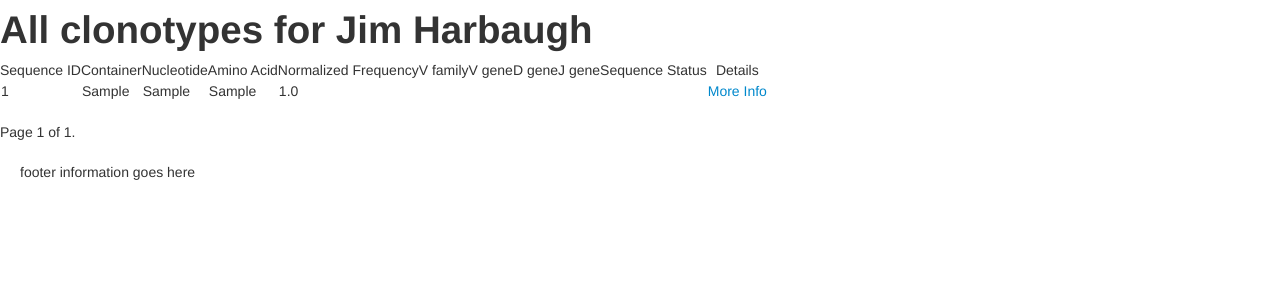
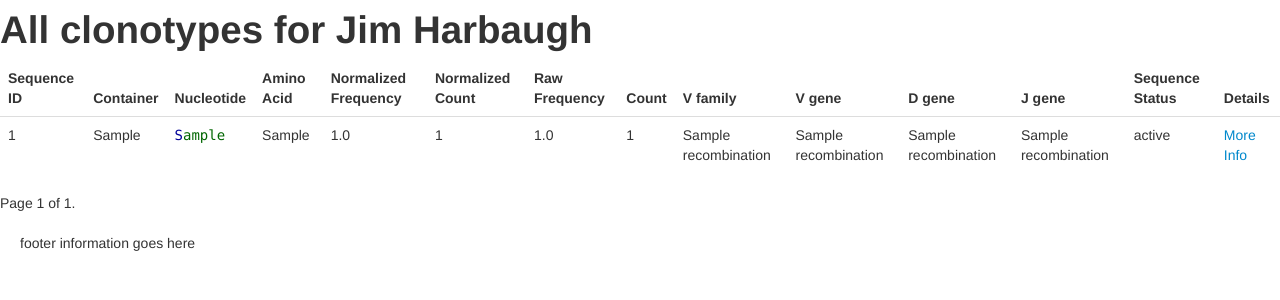
Before and after one commit to hyjkim/immunobrowser, a Django app: page /samples/1/clonotypes/ in a window 1280 px wide. Shown: the part 60-360 px from the top of the page. Run offline with Django 3.2, Linux system fonts and the light colour scheme; data comes from the database, SQL or seed files in the repository; tables that the repository leaves empty hold one stand-in row (values such as "Sample post"); parts of the project's set-up code (start-up, migrations or seed data) failed here and were passed over; some libraries are stand-ins or nearby versions.

Commit message:
Made all clonotypes sort by descending numbers of observed copies by default

```diff
--- a/clonotypes/templates/all.html
+++ b/clonotypes/templates/all.html
@@ -1,7 +1,7 @@
 {% extends "base.html" %}
 {% block content %}
 <h1>All clonotypes for {{ sample.patient.name }}</h1>
-<table>
+<table class="table">
   <thead>
     <tr>
       <th>Sequence ID</th>
@@ -9,6 +9,9 @@
       <th>Nucleotide</th>
       <th>Amino Acid</th>
       <th>Normalized Frequency</th>
+      <th>Normalized Count</th>
+      <th>Raw Frequency</th>
+      <th>Count</th>
       <th>V family</th>
       <th>V gene</th>
       <th>D gene</th>
@@ -23,14 +26,17 @@
     <tr>
       <td>{{ clonotype.sequence_id }}</td>
       <td>{{ clonotype.container }}</td>
-      <td>{{ clonotype.recombination.nucleotide }}</td>
+      <td>{{ clonotype.recombination.parsed_nucleotide }}</td>
       <td>{{ clonotype.recombination.amino_acid.sequence}}</td>
       <td>{{ clonotype.normalized_frequency }}</td>
-      <td>{{ clonotype.v_family_name }}</td>
-      <td>{{ clonotype.v_gene_name }}</td>
-      <td>{{ clonotype.d_gene_name }}</td>
-      <td>{{ clonotype.j_gene_name }}</td>
-      <td>{{ clonotype.sequence_status }}</td>
+      <td>{{ clonotype.normalized_copy}}</td>
+      <td>{{ clonotype.raw_frequency}}</td>
+      <td>{{ clonotype.copy}}</td>
+      <td>{{ clonotype.recombination.v_family_name }}</td>
+      <td>{{ clonotype.recombination.v_gene_name }}</td>
+      <td>{{ clonotype.recombination.d_gene_name }}</td>
+      <td>{{ clonotype.recombination.j_gene_name }}</td>
+      <td>{{ clonotype.recombination.sequence_status }}</td>
       <td><a href="{% url 'clonotypes.views.detail' clonotype.id %}">More
           Info</a></td>
     </tr>
--- a/clonotypes/views.py
+++ b/clonotypes/views.py
@@ -147,7 +147,7 @@ def amino_acid_detail(request, amino_acid_id):
 
 def all(request, sample_id):
     sample = Sample.objects.get(id=sample_id)
-    clonotypes = Clonotype.objects.filter(sample=sample)
+    clonotypes = Clonotype.objects.filter(sample=sample).order_by('-copy')
     paginator = Paginator(clonotypes, 25)
     page = request.GET.get('page')
     try:
```
